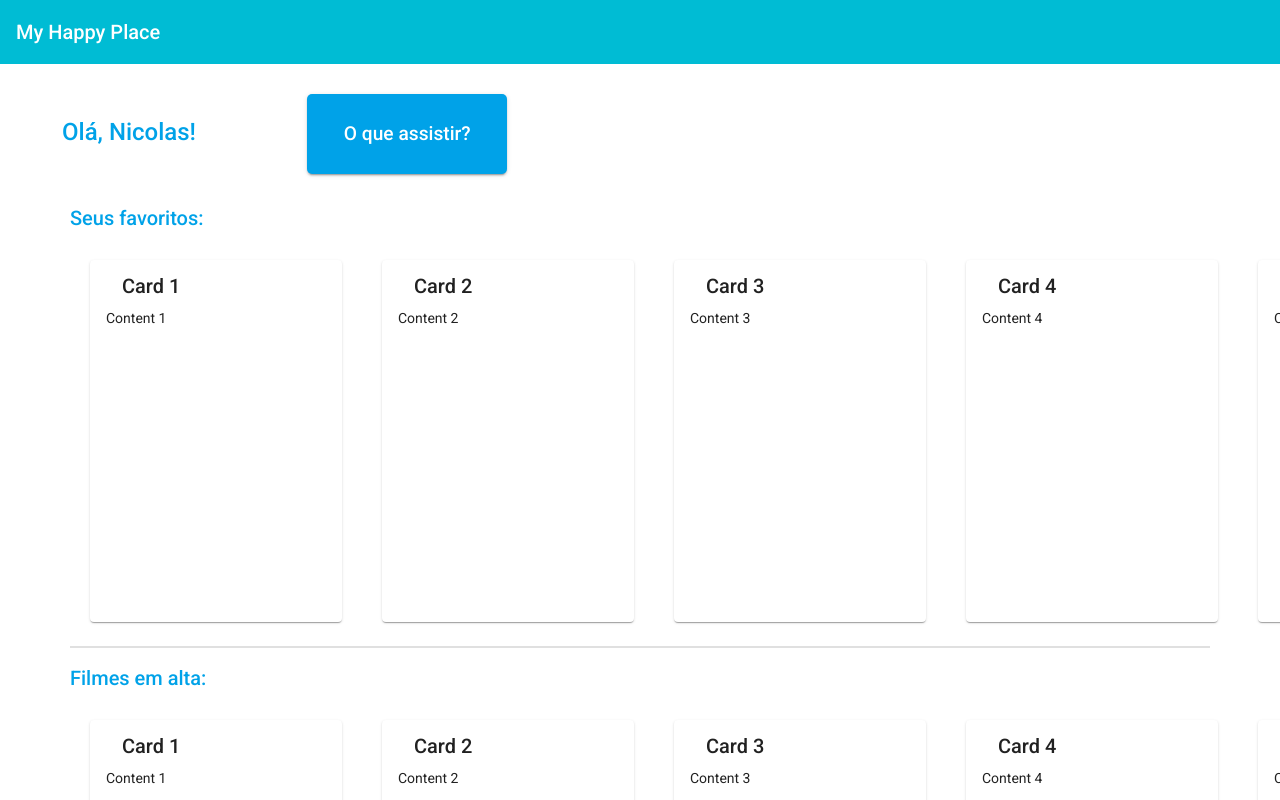
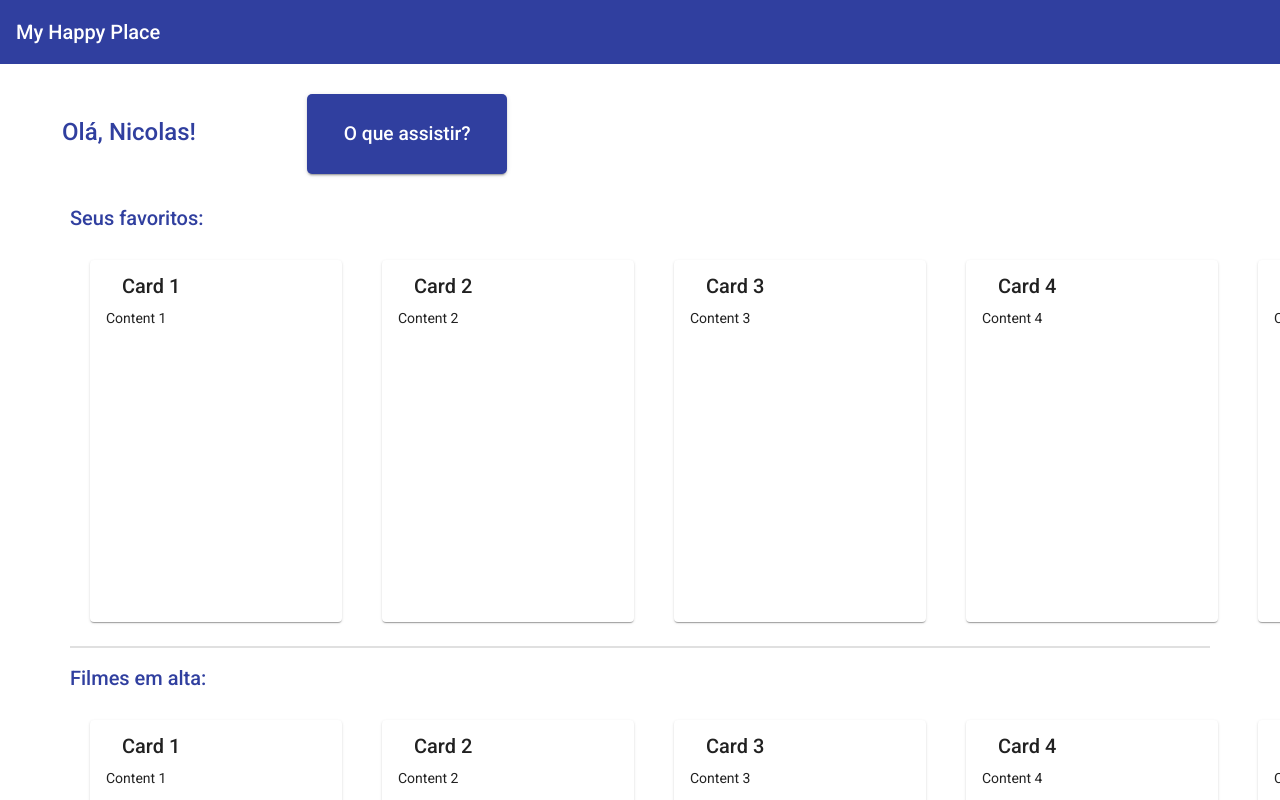
Before and after one commit to My-Happy-Place/My_Happy_Place, an Angular app in the folder frontend/: page /user in a window 1280 px wide. Shown: the top 800 px of the page. Built offline with nearby package versions, Linux system fonts and the light colour scheme.

Commit message:
Mudança de tema

```diff
--- a/frontend/src/app/user/user.component.html
+++ b/frontend/src/app/user/user.component.html
@@ -1,6 +1,6 @@
 <div class="user-div">
   <h1>Olá, {{user}}!</h1>
-  <button mat-raised-button  class="watch-button">O que assistir?</button>
+  <button mat-raised-button color="primary" class="watch-button">O que assistir?</button>
 </div>
 
 <!-- TODO: Criar exibição dinâmica de cards conforme tamanho de tela, e exibir link "Ver mais" quando precisar -->
--- a/frontend/src/app/user/user.component.scss
+++ b/frontend/src/app/user/user.component.scss
@@ -1,4 +1,4 @@
-@import 'src/styles.scss';
+@import "src/styles.scss";
 
 .user-div {
   display: flex;
@@ -11,8 +11,7 @@
 }
 
 h1 {
-  // color: mat-color($light-app-primary);
-  color: #00A2E8;
+  color: mat-color($light-app-primary);
   font-weight: 550;
   padding: 1em 2em;
 }
@@ -22,7 +21,6 @@ h1 {
   width: 200px;
   height: 80px;
   border-radius: 5px;
-  background-color: #00A2E8;
   color: white;
 }
 
@@ -42,8 +40,7 @@ app-content-card {
 }
 
 h2 {
-  // color: mat-color($light-app-primary);
-  color: #00A2E8;
+  color: mat-color($light-app-primary);
 }
 
 .see-all {
--- a/frontend/src/styles.scss
+++ b/frontend/src/styles.scss
@@ -1,8 +1,11 @@
 @import '@angular/material/theming';
 @include mat-core();
 
-$light-app-primary: mat-palette($mat-cyan, 500, 100, 900);
-$light-app-accent: mat-palette($mat-teal, A200, A400, A700);
+// $light-app-primary: mat-palette($mat-cyan, 500, 100, 900);
+// $light-app-accent: mat-palette($mat-teal, A200, A400, A700);
+
+$light-app-primary: mat-palette($mat-indigo, 700);
+$light-app-accent: mat-palette($mat-deep-purple, 700);
 
 $dark-app-primary: mat-palette($mat-yellow);
 $dark-app-accent: mat-palette($mat-orange, A200, A400, A700);
```
